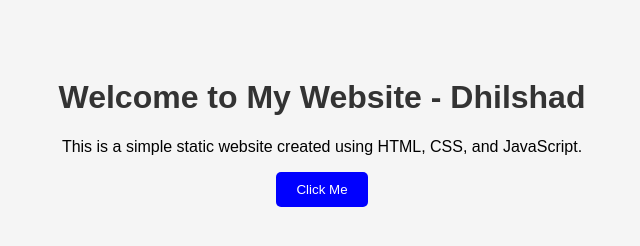
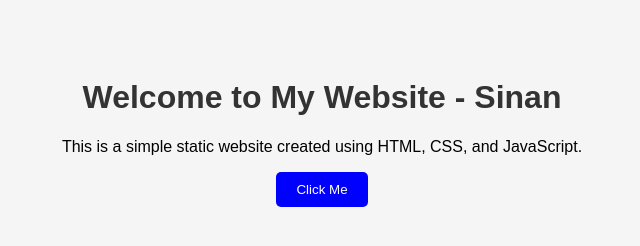
Before and after one commit to Dhilshad-CP/Static-Website, a plain HTML site: page index.html in a window 1280 px wide. Shown: the whole page, without its empty margins (318-958 px from the left). Drawn offline with Linux system fonts and the light colour scheme.

Commit message:
changed dilshad to sinan in h1

```diff
--- a/index.html
+++ b/index.html
@@ -8,7 +8,7 @@
 </head>
 <body>
 
-    <h1>Welcome to My Website - Dhilshad</h1>
+    <h1>Welcome to My Website - Sinan</h1>
     <p>This is a simple static website created using HTML, CSS, and JavaScript.</p>
 
     <button onclick="showMsg()">Click Me</button>
```
